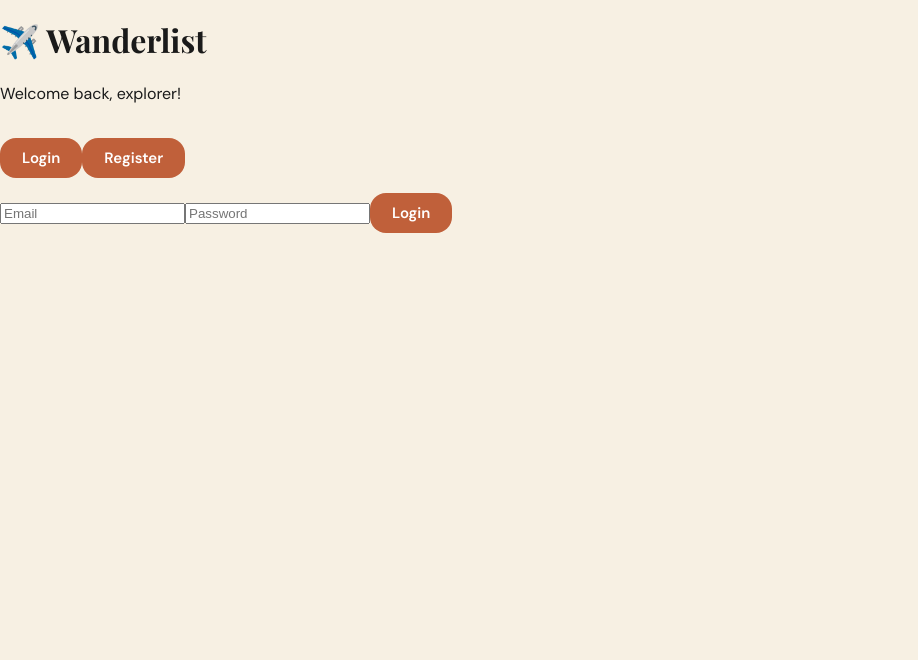
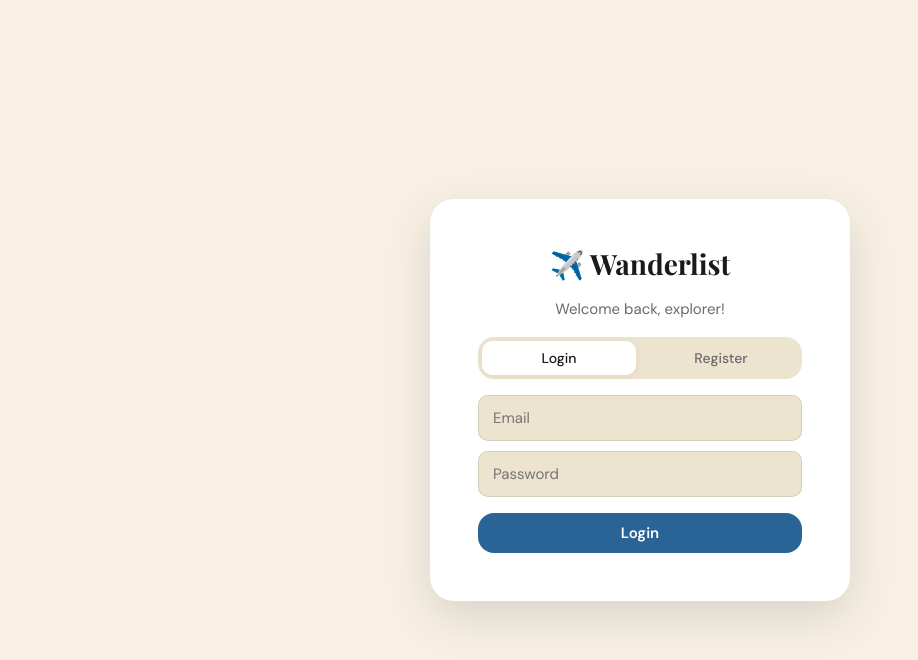
Before and after one commit to DannaCojocari/tum-web-lab6, a React (Vite) app: page /#/auth in a window 1280 px wide. Shown: the top 660 px of the page, without its empty margins (0-918 px from the left). Built offline with nearby package versions, Linux system fonts and the light colour scheme; no server answers.

Commit message:
Add auth page styles

```diff
--- a/src/styles/theme.css
+++ b/src/styles/theme.css
@@ -1328,6 +1328,115 @@ button:not(:disabled):hover {
   to   { opacity: 1; transform: translateX(0); }
 }
 
+.auth-page {
+  min-height: 100vh;
+  display: flex;
+  align-items: center;
+  justify-content: center;
+  background: var(--bg);
+  padding: 24px;
+}
+
+.auth-card {
+  background: var(--card);
+  border-radius: var(--radius-lg);
+  padding: clamp(28px, 5vw, 48px);
+  width: 100%;
+  max-width: 420px;
+  box-shadow: var(--shadow-lg);
+  display: flex;
+  flex-direction: column;
+  gap: 16px;
+}
+
+.auth-card h1 {
+  font-family: 'Playfair Display', serif;
+  font-size: 28px;
+  margin: 0;
+  text-align: center;
+}
+
+.auth-subtitle {
+  text-align: center;
+  opacity: 0.65;
+  font-size: 15px;
+  margin: 0;
+}
+
+.auth-tabs {
+  display: flex;
+  gap: 8px;
+  background: var(--bg-alt);
+  padding: 4px;
+  border-radius: var(--radius-md);
+}
+
+.auth-tabs button {
+  flex: 1;
+  margin: 0;
+  padding: 8px;
+  border-radius: var(--radius-sm);
+  background: transparent;
+  color: var(--text-muted);
+  font-size: 14px;
+  font-weight: 500;
+  transition: all var(--transition);
+  box-shadow: none;
+}
+
+.auth-tabs button.active {
+  background: var(--card);
+  color: var(--text);
+  box-shadow: var(--shadow-sm);
+}
+
+.auth-card form {
+  display: flex;
+  flex-direction: column;
+  gap: 10px;
+}
+
+.auth-card input {
+  padding: 12px 14px;
+  border-radius: var(--radius-sm);
+  border: 1.5px solid rgba(0,0,0,0.1);
+  background: var(--bg-alt);
+  font-family: 'DM Sans', sans-serif;
+  font-size: 15px;
+  color: var(--text);
+  width: 100%;
+  transition: border-color var(--transition);
+}
+
+.auth-card input:focus {
+  outline: none;
+  border-color: var(--primary);
+  box-shadow: 0 0 0 3px rgba(42,100,150,0.1);
+}
+
+.auth-card button[type="submit"] {
+  margin-top: 6px;
+  background: var(--primary);
+  width: 100%;
+}
+
+.auth-error {
+  color: #e04e4e;
+  font-size: 13px;
+  margin: 0;
+  text-align: center;
+}
+
+.dark .auth-card input {
+  background: rgba(255,255,255,0.05);
+  border-color: rgba(79,163,227,0.15);
+  color: var(--text);
+}
+
+.dark .auth-tabs {
+  background: rgba(255,255,255,0.05);
+}
+
 /* ── Responsive Breakpoints ────────────────────────────────── */
 
 /* Large screens (1200px+) */
```
